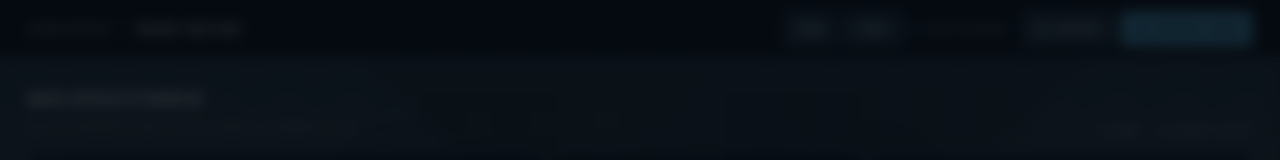
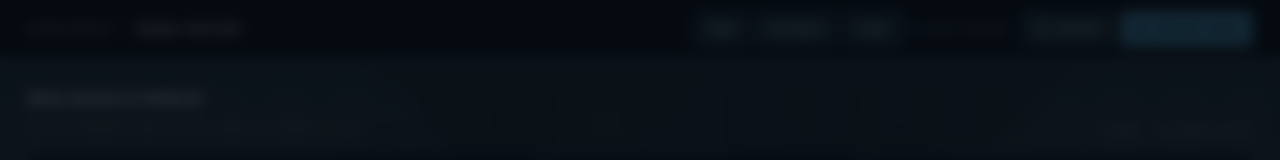
Before and after one commit to yazoniplay/DeluxeStudio, a React (Vite) app: page / in a window 1280 px wide. Shown: the top 160 px of the page. Built offline with nearby package versions, Linux system fonts and the light colour scheme.

Commit message:
Ensure welcome tutorial opens on load and add a help button

```diff
--- a/src/App.jsx
+++ b/src/App.jsx
@@ -24,6 +24,7 @@ export default function App(){
  const selectedMaterialMeta=selected?ITEM_BY_NAME[String(selected.material||'').toUpperCase()]:null
  useEffect(()=>{localStorage.setItem('deluxestudio-project',yaml)},[yaml])
  useEffect(()=>{setRawMenuText(yaml)},[yaml])
+ useEffect(()=>{setTutorialStep(0);setShowTutorial(true)},[])
  const notify=msg=>{setToast(msg);window.clearTimeout(notify.timer);notify.timer=window.setTimeout(()=>setToast(''),2200)}
  const updateConfig=patch=>setConfig(p=>({...p,...patch}))
  const updateItem=patch=>{if(!selectedKey)return;setConfig(p=>({...p,items:{...p.items,[selectedKey]:{...p.items[selectedKey],...patch}}}))}
@@ -43,7 +44,7 @@ export default function App(){
  const sizeChange=size=>setConfig(p=>({...p,size,items:Object.fromEntries(Object.entries(p.items).filter(([,item])=>Number(item.slot)<size).map(([key,item])=>[key,{...item,slots:(item.slots||[]).filter(slot=>Number(slot)<size)}]))}))
  return <div className="app-shell">
 
-  <main className="main"><header className="topbar"><div className="crumb"><span>Workspace</span><b>/</b><strong>Menu editor</strong></div><div className="top-actions"><button className="btn btn-quiet" onClick={newMenu}>New</button><button className="btn btn-quiet" onClick={()=>setMobilePanel(v=>v==='yaml'?'canvas':'yaml')}>YAML</button><span className="save-state"><span/> Auto-saved</span><button className="btn btn-quiet" onClick={()=>fileInput.current?.click()}><Upload size={15}/> Import</button><button className="btn btn-primary" onClick={download}><Download size={15}/> Export YAML</button><input ref={fileInput} type="file" accept=".yml,.yaml,text/yaml" hidden onChange={e=>importFile(e.target.files?.[0])}/></div></header>
+  <main className="main"><header className="topbar"><div className="crumb"><span>Workspace</span><b>/</b><strong>Menu editor</strong></div><div className="top-actions"><button className="btn btn-quiet" onClick={newMenu}>New</button><button className="btn btn-quiet" onClick={()=>{setTutorialStep(0);setShowTutorial(true)}}>Tutorial</button><button className="btn btn-quiet" onClick={()=>setMobilePanel(v=>v==='yaml'?'canvas':'yaml')}>YAML</button><span className="save-state"><span/> Auto-saved</span><button className="btn btn-quiet" onClick={()=>fileInput.current?.click()}><Upload size={15}/> Import</button><button className="btn btn-primary" onClick={download}><Download size={15}/> Export YAML</button><input ref={fileInput} type="file" accept=".yml,.yaml,text/yaml" hidden onChange={e=>importFile(e.target.files?.[0])}/></div></header>
    <section className="page-heading"><div><h1>DeluxeStudio</h1><p>Build a Minecraft menu. Export clean DeluxeMenus YAML.</p></div><div className="heading-meta"><span>{Object.keys(config.items).length} items</span><span>{config.size} chest slots</span></div></section>
    <div className="mobile-tabs"><button className={mobilePanel==='canvas'?'selected':''} onClick={()=>setMobilePanel('canvas')}>GUI</button><button className={mobilePanel==='blocks'?'selected':''} onClick={()=>setMobilePanel('blocks')}>Blocks</button><button className={mobilePanel==='inspector'?'selected':''} onClick={()=>setMobilePanel('inspector')}>Properties</button><button className={mobilePanel==='yaml'?'selected':''} onClick={()=>setMobilePanel('yaml')}>YAML</button></div>
    <div className="workspace-grid">
```
